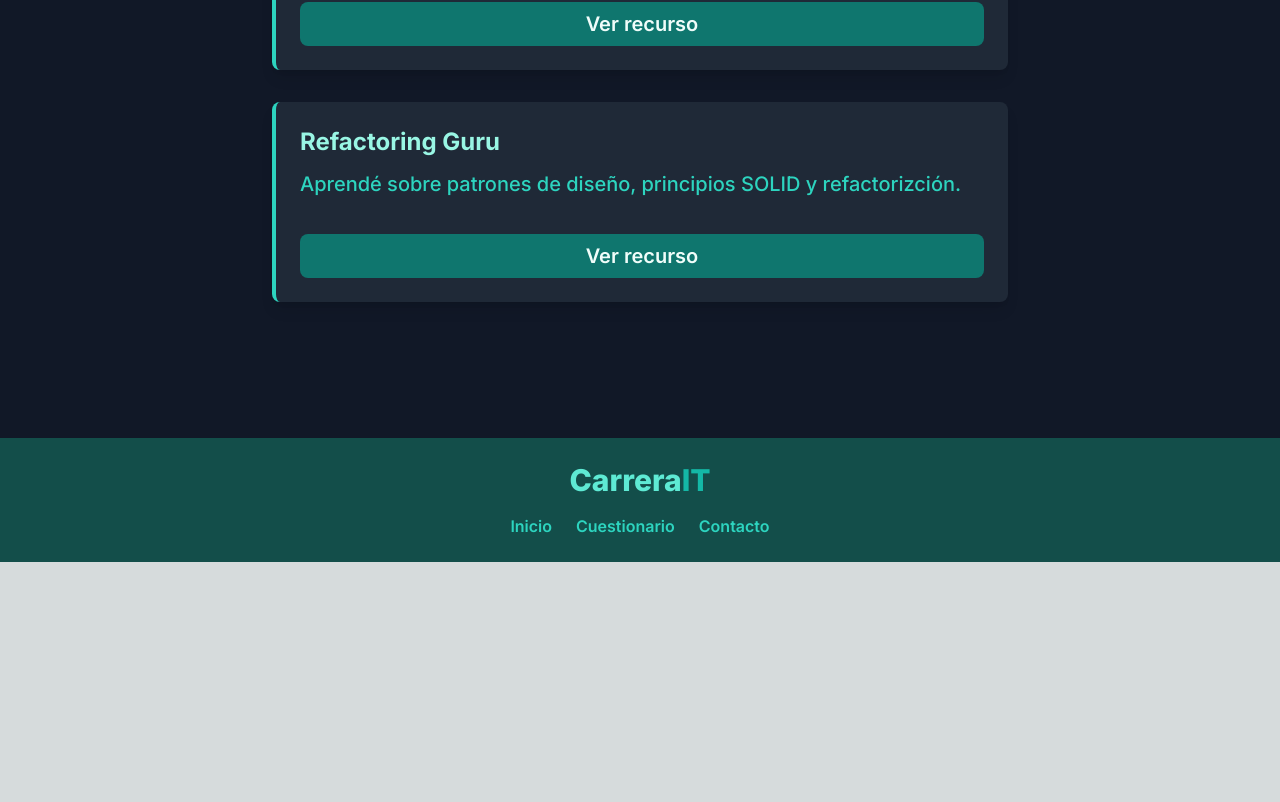
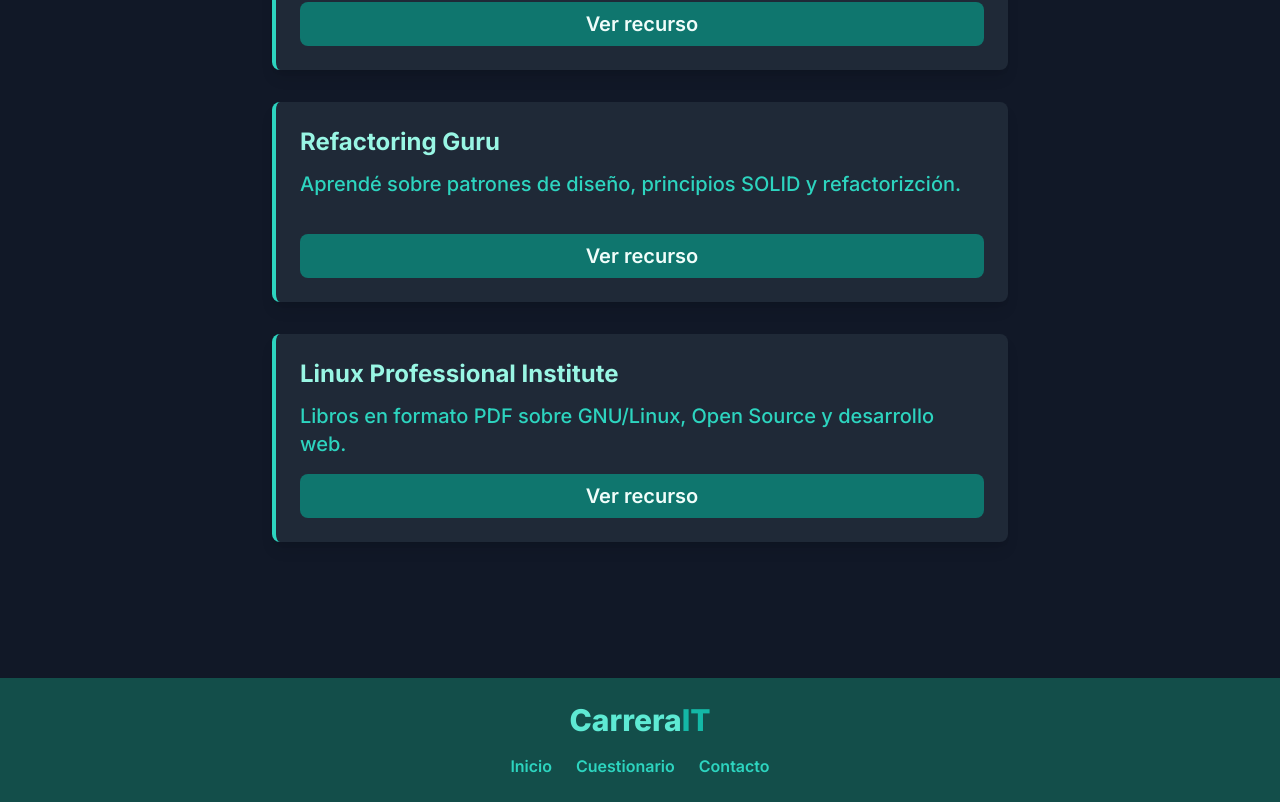
Before and after one commit to aronmilenait/carrerait-roadmap, a Next.js app in the folder carrerait-roadmap/: page /recursos in a window 1280 px wide. Shown: the part 942-1744 px from the top of the page. Before the commit the page ends 1504 px from the top, so only its background shows below. Built offline with nearby package versions, Linux system fonts and the light colour scheme.

Commit message:
Add Linux Professional Institute.

```diff
--- a/carrerait-roadmap/src/app/data/resources.ts
+++ b/carrerait-roadmap/src/app/data/resources.ts
@@ -9,8 +9,7 @@ export const resources = [
   {
     title: "Píldoras informáticas",
     type: "cursos",
-    description:
-      "Cursos de desarrrollo de software en español.",
+    description: "Cursos de desarrrollo de software en español.",
     link: "https://www.youtube.com/@pildorasinformaticas",
   },
   {
@@ -23,6 +22,14 @@ export const resources = [
   {
     title: "Refactoring Guru",
     type: "sitio web",
-    description: "Aprendé sobre patrones de diseño, principios SOLID y refactorizción."
-  }
+    description:
+      "Aprendé sobre patrones de diseño, principios SOLID y refactorizción.",
+  },
+  {
+    title: "Linux Professional Institute",
+    type: "libros",
+    description:
+      "Libros en formato PDF sobre GNU/Linux, Open Source y desarrollo web.",
+    link: "https://learning.lpi.org/es/learning-materials/learning-materials/",
+  },
 ];
```
